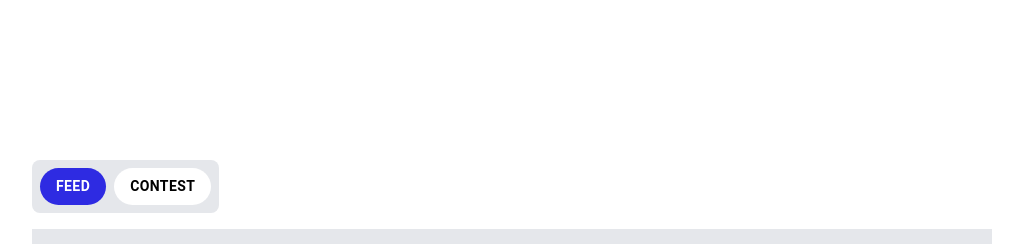
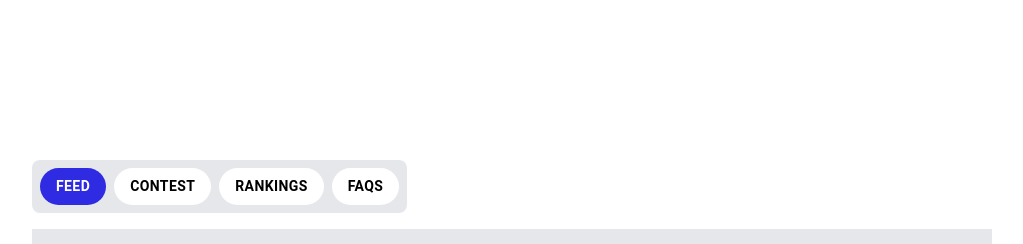
Before and after one commit to zernrack/PicQuest, a React (Vite) app in the folder client/: page /home in a window 1280 px wide. Shown: the top 244 px of the page, without its empty margins (80-1103 px from the left). Built offline with nearby package versions, Linux system fonts and the light colour scheme.

Commit message:
Add more options on tab selector

```diff
--- a/client/src/pages/home/selector/index.jsx
+++ b/client/src/pages/home/selector/index.jsx
@@ -2,6 +2,7 @@ import React from "react";
 import TabButton from "./TabButton/TabButton";
 import Feed from "../feed/index";
 import Contest from "../contest/Contest";
+import Accordions from "../../../Components/Accordion/AccordionFile";
 
 export default function TabSelector() {
   const [buttons, setButtons] = React.useState([
@@ -14,6 +15,16 @@ export default function TabSelector() {
       title: "CONTEST",
       checked: false,
       value: <Contest />,
+    },
+    {
+      title: "RANKINGS",
+      checked: false,
+      value: <></>,
+    },
+    {
+      title: "FAQS",
+      checked: false,
+      value: <Accordions />,
     },
   ]);
   const [component, setComponent] = React.useState("FEED");
```
